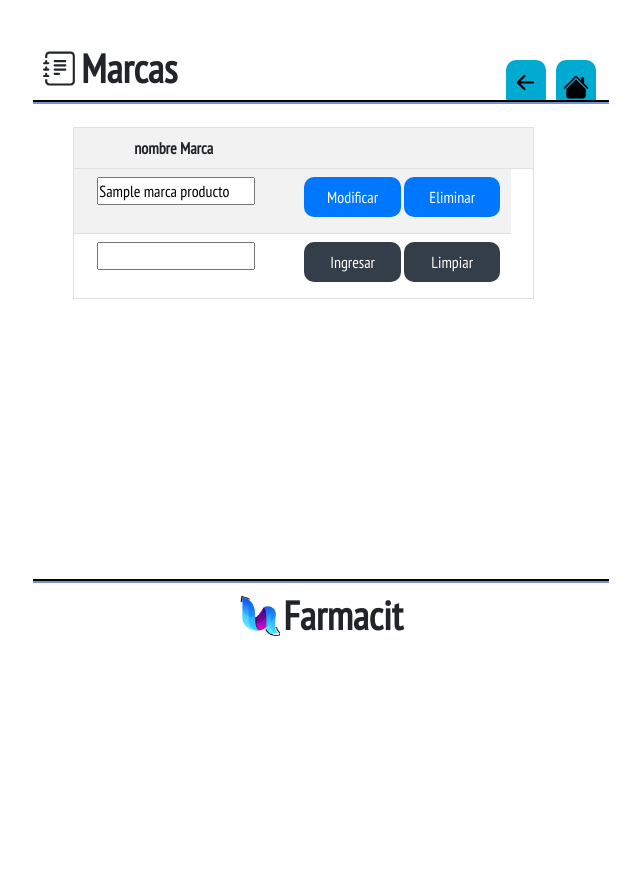
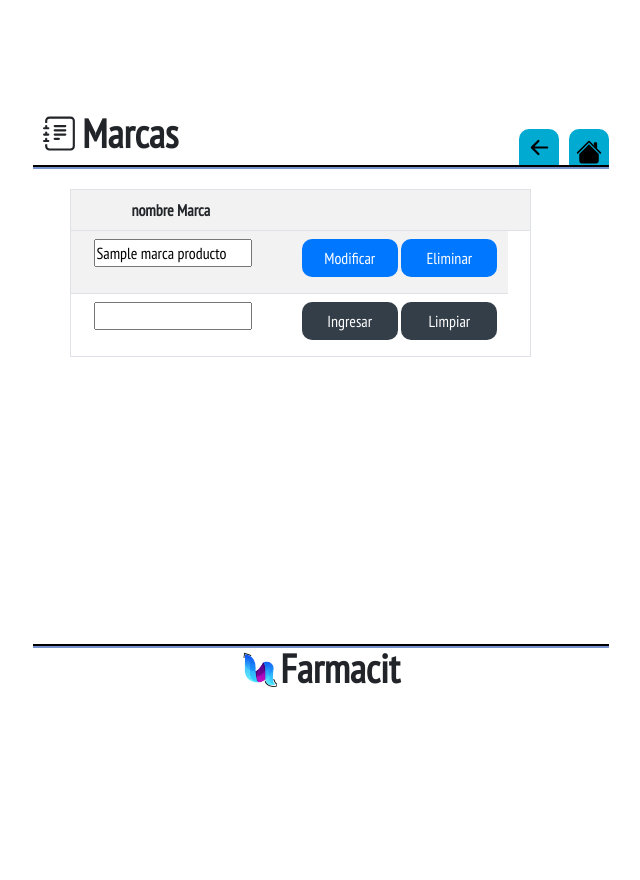
Before and after one commit to JefersonLeandro/Farmacit, a Python web app: template app/templates/areaAdministracion/marcas_productos.html in a window 1280 px wide. Shown: the whole page, without its empty margins (319-959 px from the left). Run offline with Jinja, Linux system fonts and the light colour scheme; the template is opened without the code that fills it: most values are stand-ins (such as "Sample title", 1, 10 or a date in 2020).

Commit message:
se agrego una platilla secundaria para poderla reutilizar en la vistas donde el tamano es mas pequeño, a su misma vez se agrego el css de la vista marcas.

```diff
--- a/app/templates/areaAdministracion/marcas_productos.html
+++ b/app/templates/areaAdministracion/marcas_productos.html
@@ -1,53 +1,32 @@
-<!DOCTYPE html>
-<html lang="en">
+{% extends 'plantillas/tabla_secundaria_layout.html' %}
 
-<head>
-    <meta charset="UTF-8">
-    <meta http-equiv="X-UA-Compatible" content="IE=edge">
-    <meta name="viewport" content="width=device-width, initial-scale=1.0">
-    <title>Marcas</title>
-    <link rel="stylesheet" href="{{ url_for('static', filename='styles/style.css') }}">
-    <link rel="stylesheet" href="{{ url_for('static', filename='bootstrap-5.3.0/css/bootstrap.css') }}">
-</head>
+{% block title %}Marcas{% endblock %}
 
-<body>
-    <main id="mainVDF">
-        <div id="divVG" class="subMain">
-
-            <div id="tituloF"  class="gap4">
-                <div id="cotenedorVDF">
+{% block mainHead %}
+    <div id="iconoPrincipal-roles">
         <svg xmlns="http://www.w3.org/2000/svg" width="34" height="35" fill="currentColor" class="bi bi-journal-text" viewBox="0 0 16 16">
             <path d="M5 10.5a.5.5 0 0 1 .5-.5h2a.5.5 0 0 1 0 1h-2a.5.5 0 0 1-.5-.5zm0-2a.5.5 0 0 1 .5-.5h5a.5.5 0 0 1 0 1h-5a.5.5 0 0 1-.5-.5zm0-2a.5.5 0 0 1 .5-.5h5a.5.5 0 0 1 0 1h-5a.5.5 0 0 1-.5-.5zm0-2a.5.5 0 0 1 .5-.5h5a.5.5 0 0 1 0 1h-5a.5.5 0 0 1-.5-.5z"/>
             <path d="M3 0h10a2 2 0 0 1 2 2v12a2 2 0 0 1-2 2H3a2 2 0 0 1-2-2v-1h1v1a1 1 0 0 0 1 1h10a1 1 0 0 0 1-1V2a1 1 0 0 0-1-1H3a1 1 0 0 0-1 1v1H1V2a2 2 0 0 1 2-2z"/>
             <path d="M1 5v-.5a.5.5 0 0 1 1 0V5h.5a.5.5 0 0 1 0 1h-2a.5.5 0 0 1 0-1H1zm0 3v-.5a.5.5 0 0 1 1 0V8h.5a.5.5 0 0 1 0 1h-2a.5.5 0 0 1 0-1H1zm0 3v-.5a.5.5 0 0 1 1 0v.5h.5a.5.5 0 0 1 0 1h-2a.5.5 0 0 1 0-1H1z"/>
         </svg>
     </div>
-                <div id="contenedorH1">
+    <div id="titulo-roles" class="Separar">
         <h1>Marcas</h1>
     </div>
-                <div id="iconsAV" class="width72">
-                    <div class="divMv">
+{% endblock %}
+
+{% block IconsSecundary %}
+    <div class="iconos-roles">
         <a href="{{url_for('bp_productos.index')}}">
             <svg xmlns="http://www.w3.org/2000/svg" width="35" height="35" fill="currentColor" class="bi bi-arrow-left-short" viewBox="0 0 16 16">
                 <path fill-rule="evenodd" d="M12 8a.5.5 0 0 1-.5.5H5.707l2.147 2.146a.5.5 0 0 1-.708.708l-3-3a.5.5 0 0 1 0-.708l3-3a.5.5 0 1 1 .708.708L5.707 7.5H11.5a.5.5 0 0 1 .5.5z"/>
             </svg>
-
         </a>
     </div>
-                    <div class="divMv">
-                        <a href="{{url_for('bp_inicio.index')}}">
-                            <svg xmlns="http://www.w3.org/2000/svg" width="26" height="26" fill="currentColor"
-                                class="bi bi-house-fill" viewBox="0 0 16 16">
-                                <path d="M8.707 1.5a1 1 0 0 0-1.414 0L.646 8.146a.5.5 0 0 0 .708.708L8 2.207l6.646 6.647a.5.5 0 0 0 .708-.708L13 5.793V2.5a.5.5 0 0 0-.5-.5h-1a.5.5 0 0 0-.5.5v1.293L8.707 1.5Z" />
-                                <path
-                                    d="m8 3.293 6 6V13.5a1.5 1.5 0 0 1-1.5 1.5h-9A1.5 1.5 0 0 1 2 13.5V9.293l6-6Z" />
-                            </svg>
-                        </a>
-                    </div>
-                </div>
-            </div>
-            <div class="lineaA"></div>
-            <div id="seccionGV" class="seccionGeneral">
+{% endblock %}
+
+{% block content %}
+    <div id="seccionCentral-roles" class="seccionGeneral">
         <div class="seccionCV subSeccion">
             <table border="1" class="table table-striped" id="0">
                 <thead>
@@ -68,8 +47,8 @@
                                             <input type="text" name="fNombreMarca" required style="margin-left: 15px;" value="{{marcaProducto.nombreMarca}}">
                                         </div>
                                         <div class="col-6">
-                                                    <button type="submit" name="fAccion" value="Modificar" class="buttonEnviar2">Modificar</button>
-                                                    <button type="submit" name="fAccion" value="Eliminar" class="buttonEnviar2">Eliminar</button>
+                                            <button type="submit" name="fAccion" value="Modificar" class="btn-roles ">Modificar</button>
+                                            <button type="submit" name="fAccion" value="Eliminar" class="btn-roles ">Eliminar</button>
                                         </div>
                                     </div>
                                 </td>
@@ -86,8 +65,8 @@
                                                 <input type="text"  name="fNombreMarca" required  style="margin-left: 15px;">
                                             </div>
                                             <div class="col-6">
-                                                        <button type="submit" name="fAccion" value="Ingresar" class="buttonEnviar">Ingresar</button>
-                                                        <button type="reset"  value="Limpiar" class="buttonEnviar">Limpiar</button>
+                                                <button type="submit" name="fAccion" value="Ingresar" class="btn-roles bgOscuro-roles ">Ingresar</button>
+                                                <button type="reset"  value="Limpiar" class="btn-roles bgOscuro-roles ">Limpiar</button>
                                             </div>
                                         </div>
                                     </td>
@@ -97,7 +76,8 @@
             </table>
         </div>
         <script src="{{url_for('static', filename='/scripts/areaAdministracion/productos.js' )}}"></script>
-                <div class="contenedorFlechas" id="width6">
+        <div class="display-flex align-items-center heightFull width7">
+            <div class="contenedorFlechas widthFull" >
                 <a href="#0" class="flechasProductos mb-2" onclick="scrollArriba();">
                     <svg xmlns="http://www.w3.org/2000/svg" width="30" height="30" fill="currentColor" class="bi bi-arrow-up-short svgFlechaAtras" viewBox="0 0 16 16" >
                         <path fill-rule="evenodd" d="M8 12a.5.5 0 0 0 .5-.5V5.707l2.146 2.147a.5.5 0 0 0 .708-.708l-3-3a.5.5 0 0 0-.708 0l-3 3a.5.5 0 1 0 .708.708L7.5 5.707V11.5a.5.5 0 0 0 .5.5"/>
@@ -110,17 +90,10 @@
                 </a>
             </div>
         </div>
-            <div class="lineaAF"></div>
-            <div id="tituloAbajo">
-                <div id="iconoAbajo">
-                    <img src="/static/imagenes/logoQ1.png" alt="logo" width="41px" height="41px">
     </div>
-                <div id="tituloH">
-                    <h2>Farmacit</h2>
-                </div>
-            </div>
-        </div>
+{% endblock %}
 
+{% block finalContent %}
     <script src="{{url_for('static', filename='scripts/reutilizable.js' )}}"></script>
     <script>activar("seccionCV");</script>
     {% with mensajes = get_flashed_messages(with_categories=true) %}
@@ -131,7 +104,8 @@
         {% endfor %}
     {% endwith %}
 
-    </main>
+{% endblock %}
+
 
 <style>
     #iconsH{
@@ -148,6 +122,3 @@
     }
 
 </style>
-</body>
-
-</html>
--- /dev/null
+++ b/app/templates/plantillas/tabla_secundaria_layout.html
@@ -0,0 +1,49 @@
+<!DOCTYPE html>
+<html lang="en">
+
+<head>
+    <meta charset="UTF-8">
+    <meta http-equiv="X-UA-Compatible" content="IE=edge">
+    <meta name="viewport" content="width=device-width, initial-scale=1.0">
+    <title>{% block title %}{% endblock %}</title>
+    <link rel="stylesheet" href="{{ url_for('static', filename='styles/style.css') }}">
+    <link rel="stylesheet" href="{{ url_for('static', filename='bootstrap-5.3.0/css/bootstrap.css') }}">
+</head>
+
+<body>
+    <main id="main-roles">
+        <div id="subContedor-roles" class="subMain">
+
+            <div id="encabezado-roles">
+                {% block mainHead %}{% endblock %}
+                <div id="iconsH">
+                    {% block IconsSecundary %}{% endblock %}
+                    <div class="iconos-roles">
+                        <a href="{{url_for('bp_inicio.index')}}">
+                            <svg xmlns="http://www.w3.org/2000/svg" width="26" height="26" fill="currentColor"
+                                class="bi bi-house-fill" viewBox="0 0 16 16">
+                                <path d="M8.707 1.5a1 1 0 0 0-1.414 0L.646 8.146a.5.5 0 0 0 .708.708L8 2.207l6.646 6.647a.5.5 0 0 0 .708-.708L13 5.793V2.5a.5.5 0 0 0-.5-.5h-1a.5.5 0 0 0-.5.5v1.293L8.707 1.5Z" />
+                                <path
+                                    d="m8 3.293 6 6V13.5a1.5 1.5 0 0 1-1.5 1.5h-9A1.5 1.5 0 0 1 2 13.5V9.293l6-6Z" />
+                            </svg>
+                        </a>
+                    </div>
+                </div>
+            </div>
+            <div class="lineaA"></div>
+            {% block content %}{% endblock %}
+            <div class="lineaAF"></div>
+            <div id="tituloAbajo">
+                <div id="iconoAbajo">
+                    <img src="/static/imagenes/logoQ1.png" alt="logo" width="35px" height="35px">
+                </div>
+                <div id="tituloFooter-roles">
+                    <h2>Farmacit</h2>
+                </div>
+            </div>
+        </div>
+        {% block finalContent %}{% endblock%}
+    </main>
+</body>
+
+</html>
```
Also changed, not shown: app/templates/areaAdministracion/roles.html (+15 -44 lines). Lines whose indentation alone changed are shown as unchanged.
